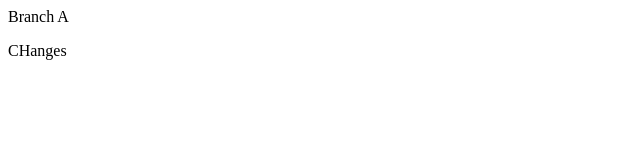
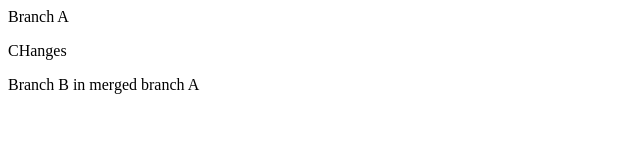
Before and after one commit to duonge12/gitTest, a website: page src/index.html in a window 1280 px wide. Shown: the whole page, without its empty margins (0-640 px from the left). Drawn offline with Linux system fonts and the light colour scheme.

Commit message:
set branch B

```diff
--- a/src/index.html
+++ b/src/index.html
@@ -8,5 +8,6 @@
 <body>
     <div>Branch A</div>
     <p>CHanges</p>
+    <p>Branch B in merged branch A</p>
 </body>
 </html>
```
